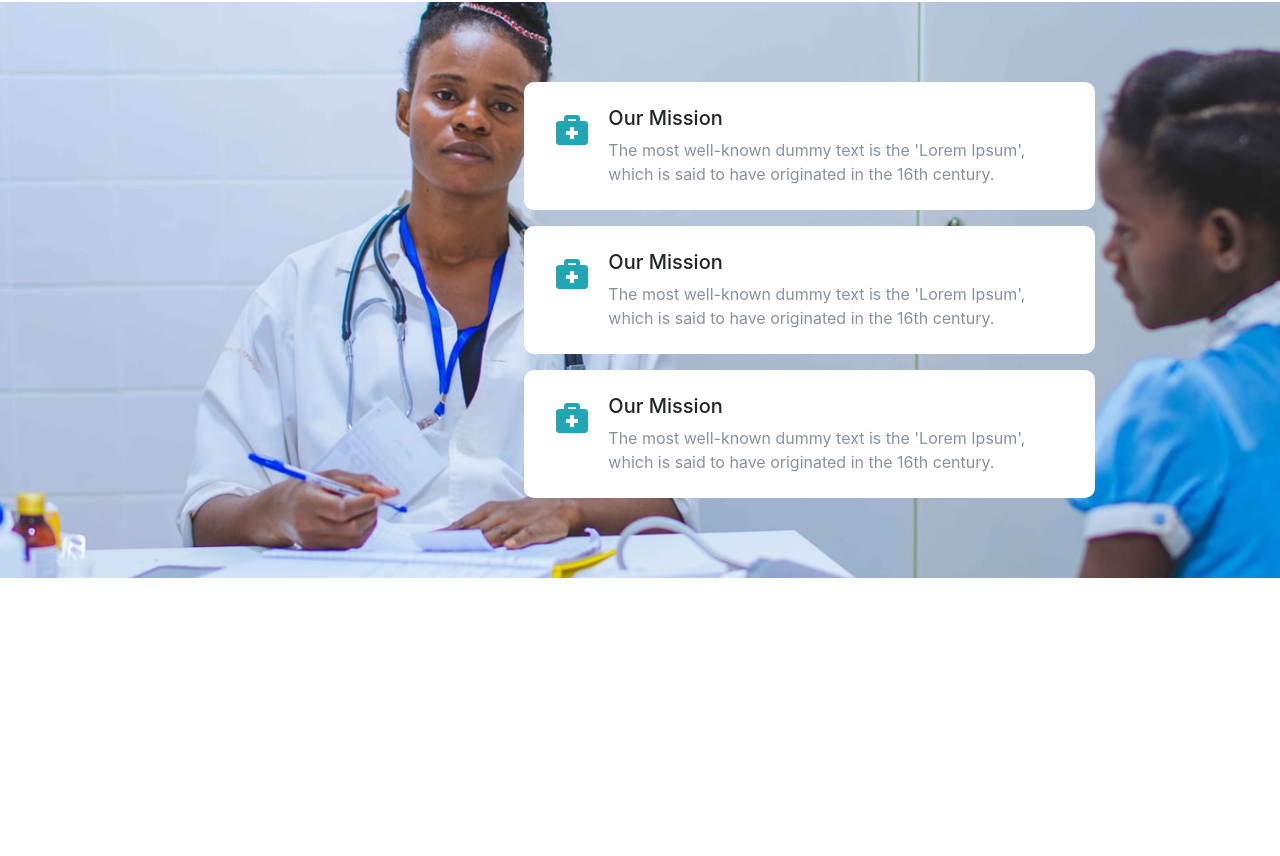
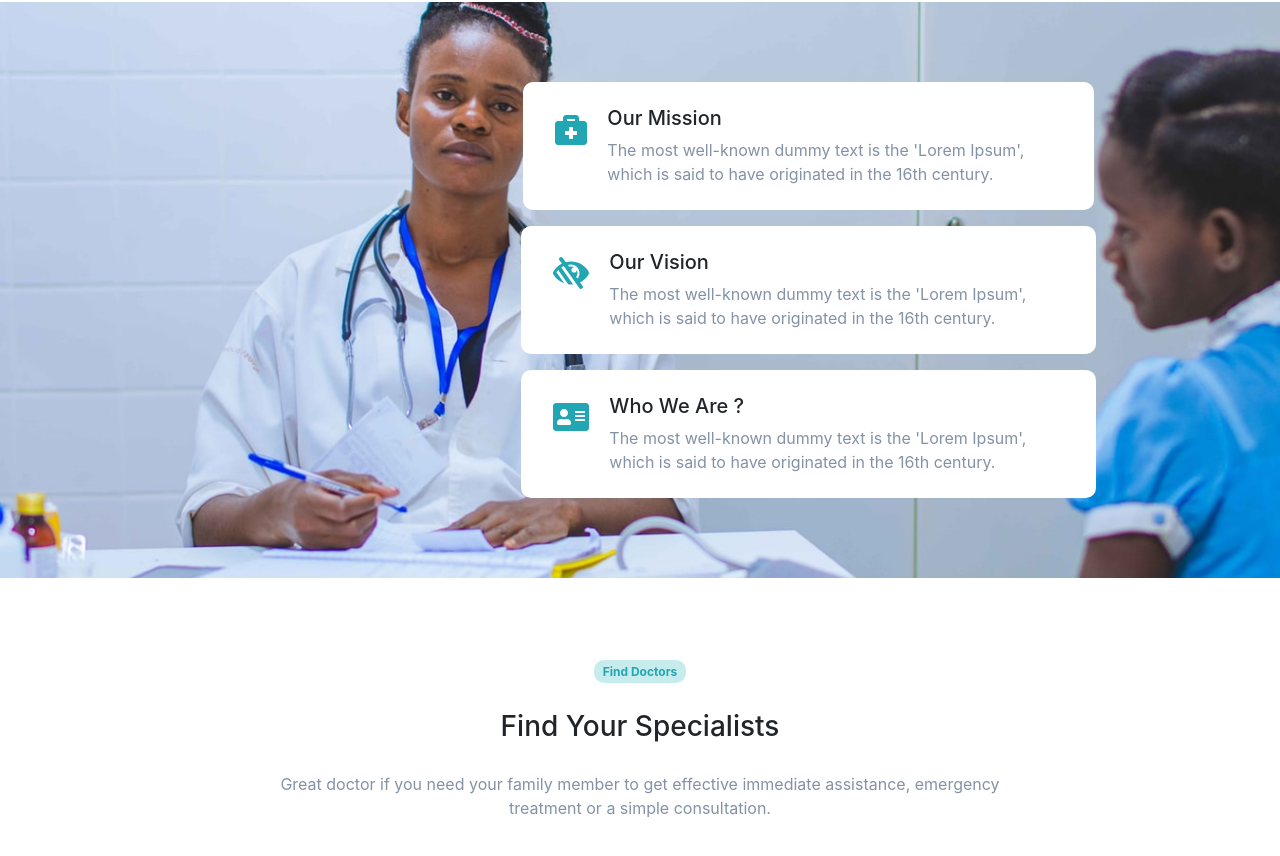
Before and after one commit to Wild-Hound/doctorV2, a React (Create React App) app: page / in a window 1280 px wide. Shown: the part 1539-2395 px from the top of the page. Before the commit the page ends 2117 px from the top, so only its background shows below. Built offline with nearby package versions, Linux system fonts and the light colour scheme.

Commit message:
started doctors section

```diff
--- a/src/Components/MissionCards/MissionCards.tsx
+++ b/src/Components/MissionCards/MissionCards.tsx
@@ -2,23 +2,27 @@ import React from "react";
 //@ts-ignore
 import styles from "./MissionCards.module.scss";
 import { FontAwesomeIcon } from "@fortawesome/react-fontawesome";
-import { faBriefcaseMedical } from "@fortawesome/free-solid-svg-icons";
+import { IconProp } from "@fortawesome/fontawesome-svg-core";
 
-function MissionCards() {
+interface Props {
+  content: {
+    title: string;
+    parah: string;
+  };
+  img: IconProp;
+}
+
+export const MissionCards: React.FC<Props> = (Props) => {
+  const { title, parah } = Props.content;
   return (
     <div className={styles.missionCardWrapper}>
       <span className={styles.icon}>
-        <FontAwesomeIcon icon={faBriefcaseMedical} />
+        <FontAwesomeIcon icon={Props.img} />
       </span>
       <div className={styles.cardContent}>
-        <h5>Our Mission</h5>
-        <p>
-          The most well-known dummy text is the 'Lorem Ipsum', which is said to
-          have originated in the 16th century.
-        </p>
+        <h5>{title}</h5>
+        <p>{parah}</p>
       </div>
     </div>
   );
-}
-
-export default MissionCards;
+};
--- /dev/null
+++ b/src/Pages/HomePage/DoctorsSection/Doctors.module.scss
@@ -0,0 +1,23 @@
+.doctorWrapper {
+  text-align: center;
+  padding: 5em 1em;
+  .introWrapper {
+    .badge {
+      color: #22a6b3;
+      background-color: #c7ecee;
+      padding: 0.35em 0.75em;
+      border: none;
+      border-radius: 10px;
+      font-size: 0.75em;
+      font-weight: bold;
+    }
+    > h3 {
+      margin: 1em 0;
+    }
+    > p {
+      color: #8492a6;
+      max-width: 75ch;
+      margin: auto;
+    }
+  }
+}
--- /dev/null
+++ b/src/Pages/HomePage/DoctorsSection/Doctors.tsx
@@ -0,0 +1,21 @@
+import React from "react";
+//@ts-ignore
+import styles from "./Doctors.module.scss";
+
+function Doctors() {
+  return (
+    <div className={styles.doctorWrapper}>
+      <div className={styles.introWrapper}>
+        <span className={styles.badge}>Find Doctors</span>
+        <h3>Find Your Specialists</h3>
+        <p>
+          Great doctor if you need your family member to get effective immediate
+          assistance, emergency treatment or a simple consultation.
+        </p>
+      </div>
+      <div className={styles.cardWrapper}></div>
+    </div>
+  );
+}
+
+export default Doctors;
--- a/src/Pages/HomePage/HomePage.tsx
+++ b/src/Pages/HomePage/HomePage.tsx
@@ -1,4 +1,5 @@
 import React from "react";
+import Doctors from "./DoctorsSection/Doctors";
 import HeroSection from "./HeroSection/HeroSection";
 import Mission from "./MissionSection/Mission";
 import ShortAbout from "./ShortAboutSection/ShortAbout";
@@ -9,6 +10,7 @@ function HomePage() {
       <HeroSection />
       <ShortAbout />
       <Mission />
+      <Doctors />
     </div>
   );
 }
--- a/src/Pages/HomePage/MissionSection/Mission.module.scss
+++ b/src/Pages/HomePage/MissionSection/Mission.module.scss
@@ -1,3 +1,4 @@
+@import "../../../Styles/Mixins/BreakPoints.scss";
 .missionWrapper {
   background-color: wheat;
   display: flex;
@@ -10,11 +11,17 @@
   background-position: center;
   > div {
     flex-grow: 1;
+    @include media("<tablet") {
+      flex-grow: none;
+    }
   }
   .contentDiv {
     display: flex;
     flex-direction: column;
     gap: 1em;
     align-items: center;
+    @include media("<tablet") {
+      width: 100%;
+    }
   }
 }
--- a/src/Pages/HomePage/MissionSection/Mission.tsx
+++ b/src/Pages/HomePage/MissionSection/Mission.tsx
@@ -1,16 +1,34 @@
 import React from "react";
-import MissionCards from "../../../Components/MissionCards/MissionCards";
+import { MissionCards } from "../../../Components/MissionCards/MissionCards";
 //@ts-ignore
 import styles from "./Mission.module.scss";
+import {
+  faBriefcaseMedical,
+  faLowVision,
+  faAddressCard,
+} from "@fortawesome/free-solid-svg-icons";
 
 function Mission() {
+  const info1 = {
+    title: "Our Mission",
+    parah: `The most well-known dummy text is the 'Lorem Ipsum', which is said to
+          have originated in the 16th century.`,
+  };
+  const info2 = {
+    title: "Our Vision",
+    parah: `The most well-known dummy text is the 'Lorem Ipsum', which is said to have originated in the 16th century.`,
+  };
+  const info3 = {
+    title: "Who We Are ?",
+    parah: `The most well-known dummy text is the 'Lorem Ipsum', which is said to have originated in the 16th century.`,
+  };
   return (
     <div className={styles.missionWrapper}>
       <div className={styles.emptyDiv}></div>
       <div className={styles.contentDiv}>
-        <MissionCards />
-        <MissionCards />
-        <MissionCards />
+        <MissionCards content={info1} img={faBriefcaseMedical} />
+        <MissionCards content={info2} img={faLowVision} />
+        <MissionCards content={info3} img={faAddressCard} />
       </div>
     </div>
   );
```
